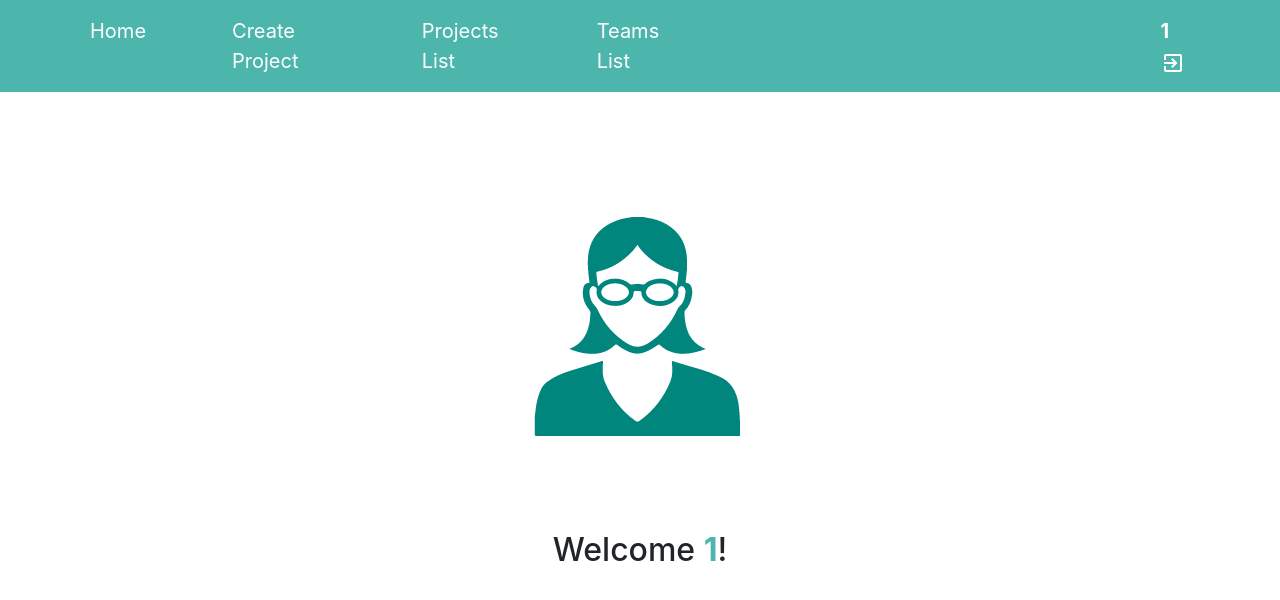
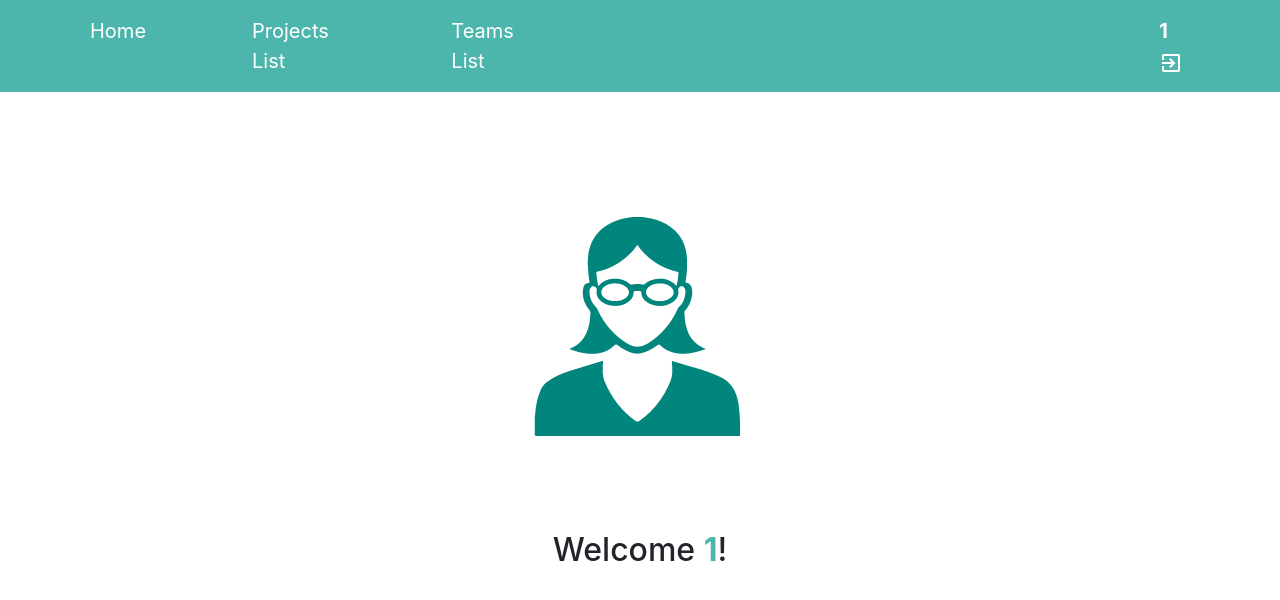
Before and after one commit to PalomaWolfango/proj3-frontend, a React (Create React App) app: page /home-pm/1/1 in a window 1280 px wide. Shown: the top 600 px of the page. Built offline with nearby package versions, Linux system fonts and the light colour scheme.

Commit message:
menu_pm_correction

```diff
--- a/src/components/Menu/menu-pm.js
+++ b/src/components/Menu/menu-pm.js
@@ -15,10 +15,9 @@ function MenuPM() {
                     <Navbar.Collapse id="basic-navbar-nav">
                     <Nav className="m-auto">
                         <Nav.Link href={"/home-pm/" + id + "/" + name} style={{fontSize: '20px', color: 'white'}}>Home</Nav.Link>
-                        <Nav.Link href={"/create-project-pm/" + id + "/" + name} style={{fontSize: '20px', marginLeft: '70px', color: 'white'}}>Create Project</Nav.Link>
-                        <Nav.Link href={"/projects-list-pm/id=" + id + "/" + name} style={{fontSize: '20px', marginLeft: '70px', color: 'white'}}>Projects List</Nav.Link>
-                        <Nav.Link href={"/team-list/" + id + "/" + name} style={{fontSize: '20px', marginLeft: '70px', color: 'white'}}>Teams List</Nav.Link>
-                        <Nav.Link href="/" style={{fontSize: '20px', marginLeft: '470px', color: 'white'}}><b>{name}</b> <ExitToAppIcon /></Nav.Link>
+                        <Nav.Link href={"/projects-list-pm/id=" + id + "/" + name} style={{fontSize: '20px', marginLeft: '90px', color: 'white'}}>Projects List</Nav.Link>
+                        <Nav.Link href={"/team-list/" + id + "/" + name} style={{fontSize: '20px', marginLeft: '90px', color: 'white'}}>Teams List</Nav.Link>
+                        <Nav.Link href="/" style={{fontSize: '20px', marginLeft: '610px', color: 'white'}}><b>{name}</b> <ExitToAppIcon /></Nav.Link>
                     </Nav>
                     </Navbar.Collapse>
                 </Container>
--- a/src/components/Projects/project-list-pm.js
+++ b/src/components/Projects/project-list-pm.js
@@ -3,6 +3,8 @@ import { Card, Row, Col } from "react-bootstrap";
 import MenuPM from "../Menu/menu-pm";
 import axios from "axios";
 import { useParams } from 'react-router-dom';
+import { IconButton } from "@material-ui/core";
+import AddCircle from '@material-ui/icons/AddCircle';
 
 
 function ProjectListPM() {
@@ -27,7 +29,20 @@ function ProjectListPM() {
     return(
         <div style={{marginBottom: '50px'}}>
             <><MenuPM />
-            <h1 style={{color: 'grey', margin: '15px', marginTop: '100px', marginBottom: '25px', textAlign: 'center'}}>Projects List</h1>
+            {/* <h1 style={{color: 'grey', margin: '15px', marginTop: '100px', marginBottom: '25px', textAlign: 'center'}}>Projects List</h1> */}
+            <div style={{margin: '15px', marginTop: '100px', textAlign: 'center', width: 'auto'}}>
+                <div>
+                    <IconButton style={{float: 'right', width: 'auto', padding: '0px', marginRight: '60px'}} href={'/create-project-pm/' + id + '/' + name }>
+                        <AddCircle style={{color: '#00867d', fontSize: '40px'}} />
+                    </IconButton>
+                </div>
+                <div style={{width: 'fit-content', textAlign: 'center', marginLeft: '650px'}}>
+                    <h1 style={{color: 'grey', marginBottom: '25px', marginRight: '0px'}}>
+                        Projects List
+                    </h1>
+                </div>
+
+            </div>
             <Row xs={2} md={1} className="g-2">
                 <Col>
                     {projects.map(project=> (
--- a/src/components/Projects/project-list.js
+++ b/src/components/Projects/project-list.js
@@ -3,6 +3,8 @@ import { Card, Row, Col } from "react-bootstrap";
 import MenuUser from "../Menu/menu-user";
 import axios from "axios";
 import { useParams } from 'react-router-dom';
+import { IconButton } from "@material-ui/core";
+import AddCircle from '@material-ui/icons/AddCircle';
 
 
 function ProjectList() {
```
